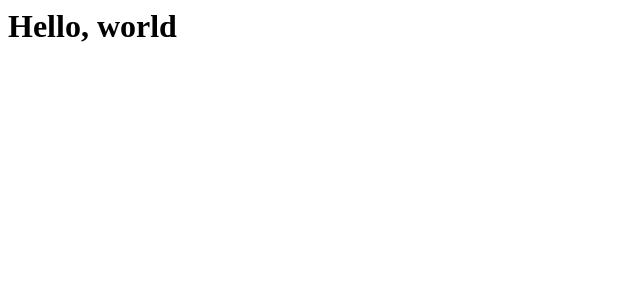
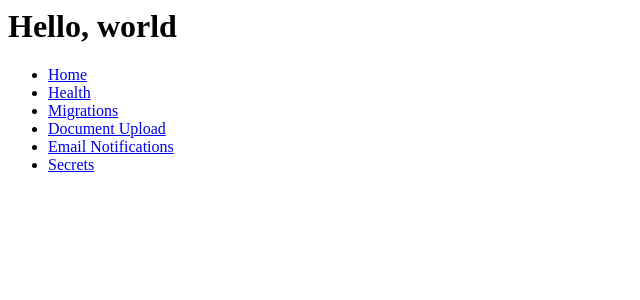
Before and after one commit to navapbc/platform-test, a Flask app: page / in a window 1280 px wide. Shown: the top 300 px of the page, without its empty margins (0-640 px from the left). Run offline with Flask 3, Linux system fonts and the light colour scheme.

Commit message:
Add links to index

```diff
--- a/app/templates/index.html
+++ b/app/templates/index.html
@@ -5,6 +5,14 @@
   <body>
     <main>
       <h1>Hello, world</h1>
+      <ul>
+        <li><a href="/">Home</a></li>
+        <li><a href="/health">Health</a></li>
+        <li><a href="/migrations">Migrations</a></li>
+        <li><a href="/document-upload">Document Upload</a></li>
+        <li><a href="/email-notifications">Email Notifications</a></li>
+        <li><a href="/secrets">Secrets</a></li>
+      </ul>
     </main>
   </body>
 </html>
```
